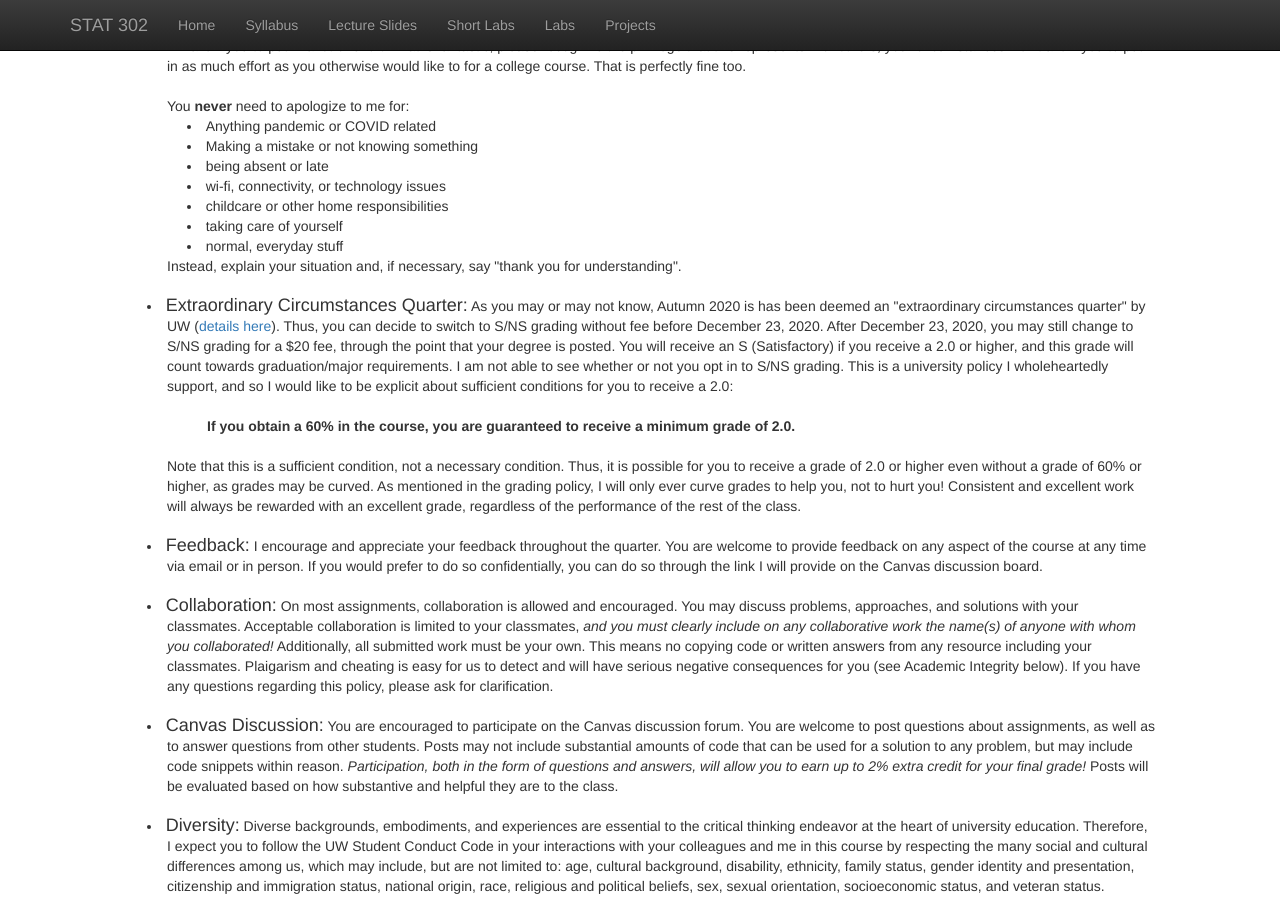
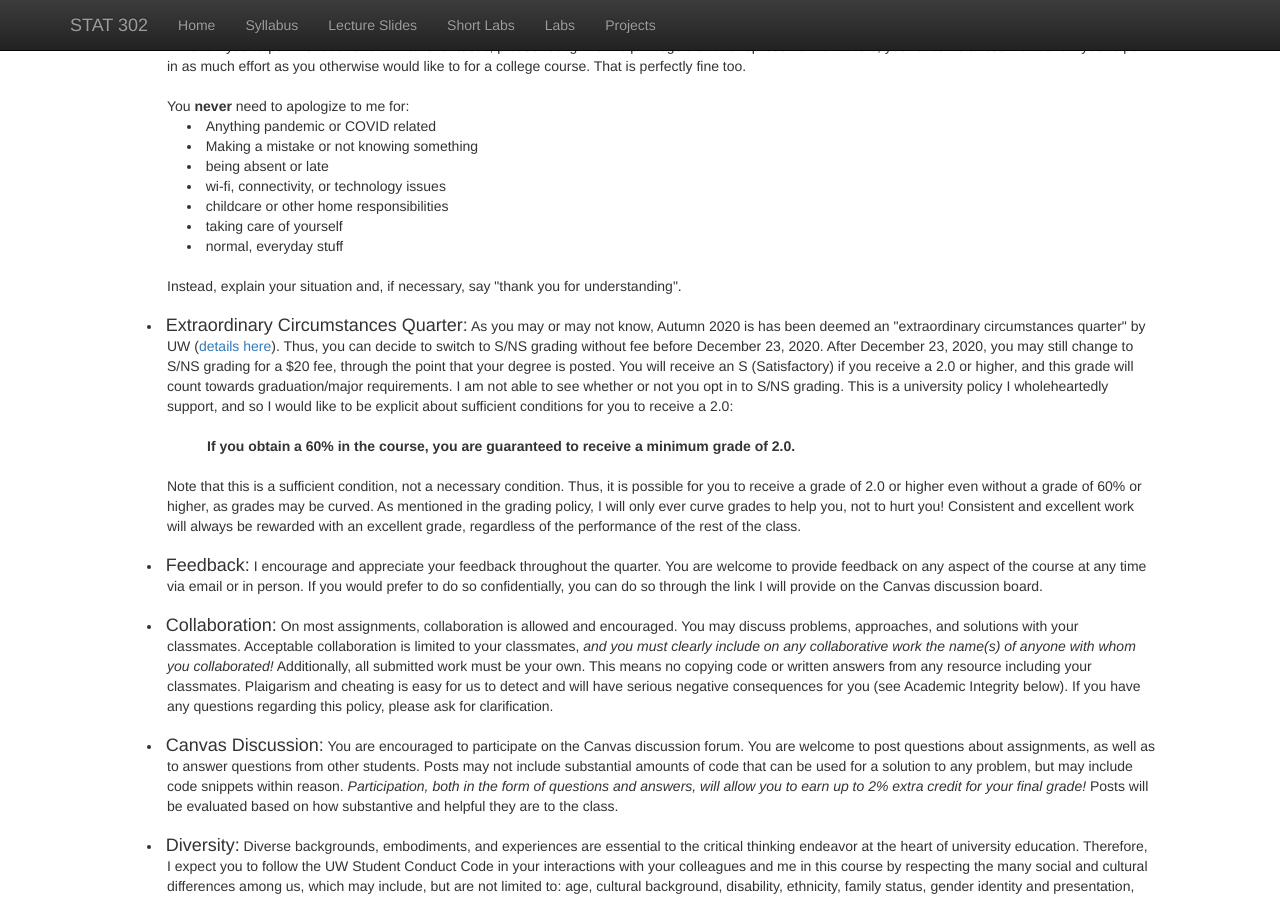
Before and after one commit to bryandmartin/STAT302, a Jekyll site: the page built from syllabus.html, in a window 1280 px wide and 900 px high, scrolled down 1789 px. Built offline with Jekyll 4.4.1, drawn with Linux system fonts in a browser that asks for light colours; nearby versions of some CDN libraries; library files that are not in the unit come from our copies.

Commit message:
formatting more

```diff
--- a/syllabus.html
+++ b/syllabus.html
@@ -142,7 +142,7 @@ Instead of exams, you will be assigned two projects throughout the course. Both
 
     For some of you, your circumstances will allow you to put in a lot of effort. That is fantastic; please recognize the privilege that this represents. For others, your circumstances won't allow you to put in as much effort as you otherwise would like to for a college course. That is perfectly fine too. <br><br>
 
-    You <b>never</b> need to apologize to me for:
+    You <b>never</b> need to apologize to me for: <br>
     <li style="padding:0px;margin:0px 80px 0px; text-indent: -1.45em; padding-left: 3em;">
     Anything pandemic or COVID related </li>
     <li style="padding:0px;margin:0px 80px 0px; text-indent: -1.45em; padding-left: 3em;">
@@ -157,6 +157,7 @@ Instead of exams, you will be assigned two projects throughout the course. Both
     taking care of yourself</li>
     <li style="padding:0px;margin:0px 80px 0px; text-indent: -1.45em; padding-left: 3em;">
     normal, everyday stuff</li>
+    <br>
     <li style="padding:0px;margin:0px 40px 0px; text-indent: 0em; padding-left: 3em; list-style-type:none;">
     Instead, explain your situation and, if necessary, say "thank you for understanding".</li>
     </li><br>
@@ -240,7 +241,7 @@ substantive and helpful they are to the class.</li><br>
 
 <h3> Grading </h3>
 <p class="content" style="padding:0px;margin:0px 20px 0px;">
-  Your final grade will be calculated as follows: </p>
+  Your final grade will be calculated as follows: </p> <br>
   <li style="padding:0px;margin:0px 40px 0px; text-indent: -1.45em; padding-left: 3em;">
     20%: Short Labs </li>
   <li style="padding:0px;margin:0px 40px 0px; text-indent: -1.45em; padding-left: 3em;">
@@ -251,7 +252,7 @@ substantive and helpful they are to the class.</li><br>
     30%: Project 2 </li>
   <li style="padding:0px;margin:0px 40px 0px; text-indent: -1.45em; padding-left: 3em;">
     2% (extra credit): Canvas discussion participation. Both questions and answers will be considered,
-    so long as they are substantive and helpful.</li>
+    so long as they are substantive and helpful.</li> <br>
  <p class="content" style="padding:0px;margin:0px 20px 0px;">
    The final grades will be curved, <i>but only to help you!</i>
   Consistent and excellent work will <i>always</i> be rewarded with an excellent grade,
```
